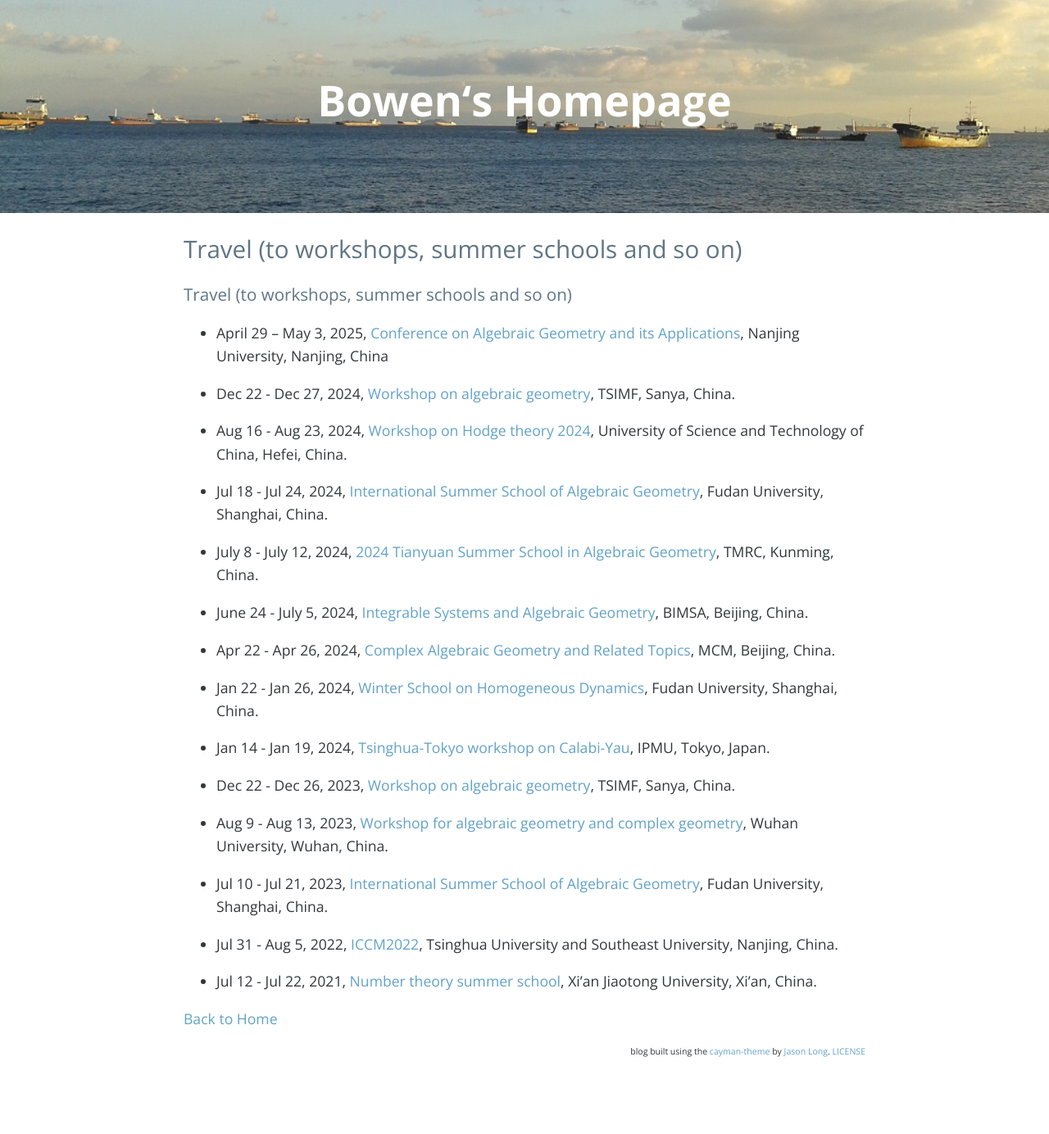
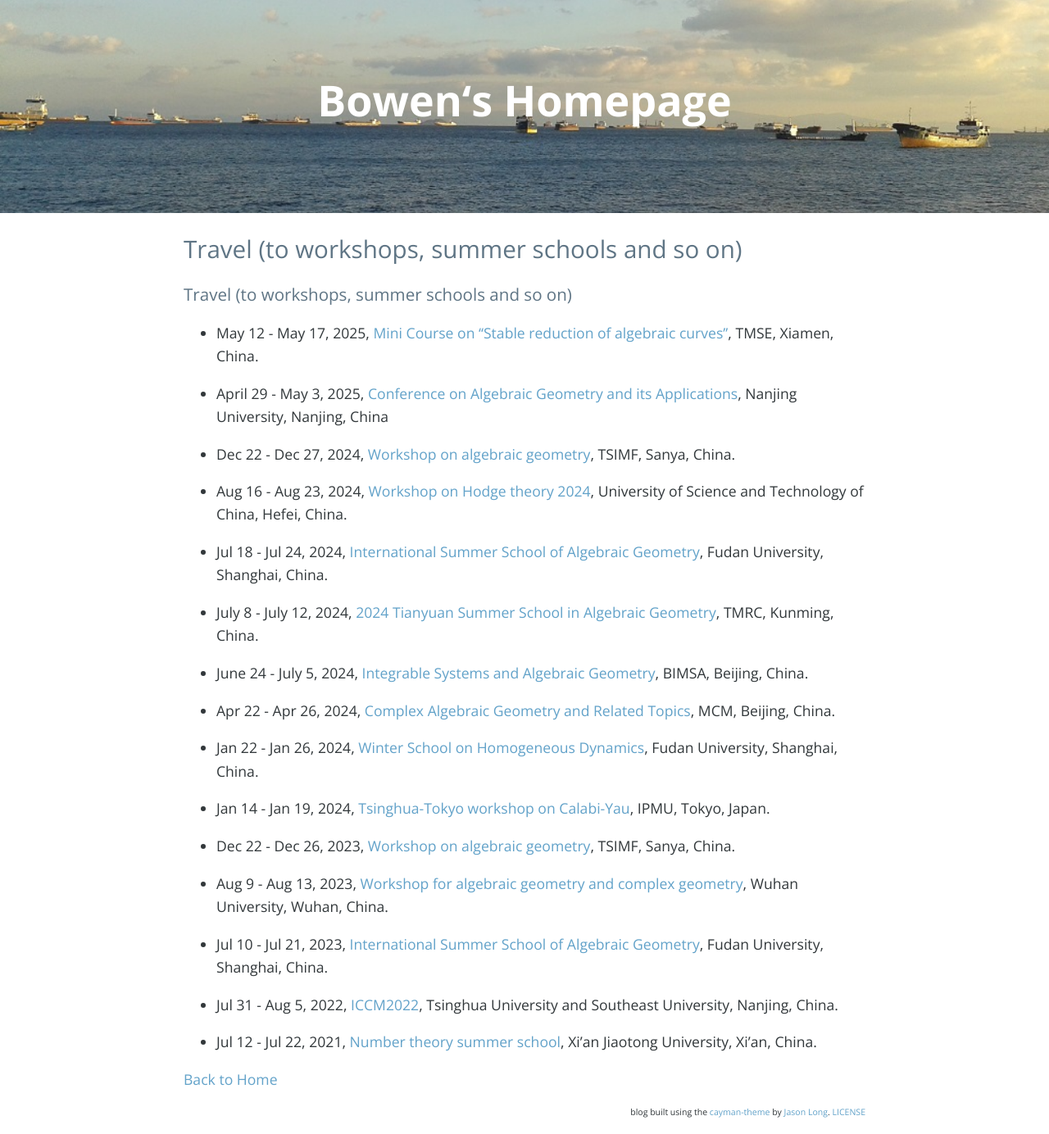
Before and after one commit to bowenl-math/bowenl-math.github.io, a Jekyll site: the page built from travel.md, in a window 1280 px wide. Shown: the whole page at 82% size. Built offline with Jekyll 4.4.1, drawn with Linux system fonts in a browser that asks for light colours; nearby versions of some CDN libraries; our own code applies the rules of GitHub Pages for plain Markdown files; comment, search, counter and statistics services are not loaded; before the commit the page ends 1310 px from its top, so only the background shows below that.

Commit message:
Update travel.md

```diff
--- a/travel.md
+++ b/travel.md
@@ -1,5 +1,7 @@
 ### Travel (to workshops, summer schools and so on)
-* April 29 – May 3, 2025, [Conference on Algebraic Geometry and its Applications](https://math.nju.edu.cn/sy/xshy/20250228/i309003.html), Nanjing University, Nanjing, China
+* May 12 - May 17, 2025, [Mini Course on ''Stable reduction of algebraic curves''](https://tianyuan.xmu.edu.cn/cn/MiniCourses/3732.html), TMSE, Xiamen, China.
+
+* April 29 - May 3, 2025, [Conference on Algebraic Geometry and its Applications](https://math.nju.edu.cn/sy/xshy/20250228/i309003.html), Nanjing University, Nanjing, China
 
 * Dec 22 - Dec 27, 2024, [Workshop on algebraic geometry](https://www.tsimf.cn/meeting/detail?id=390), TSIMF, Sanya, China.
 
```
